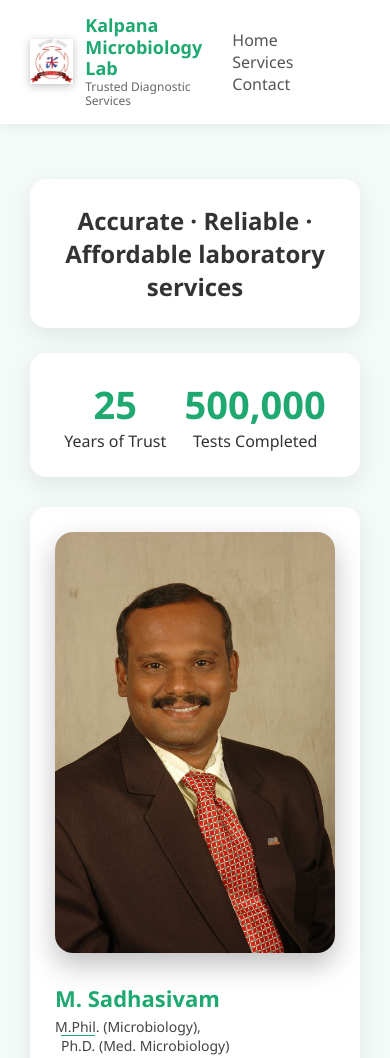
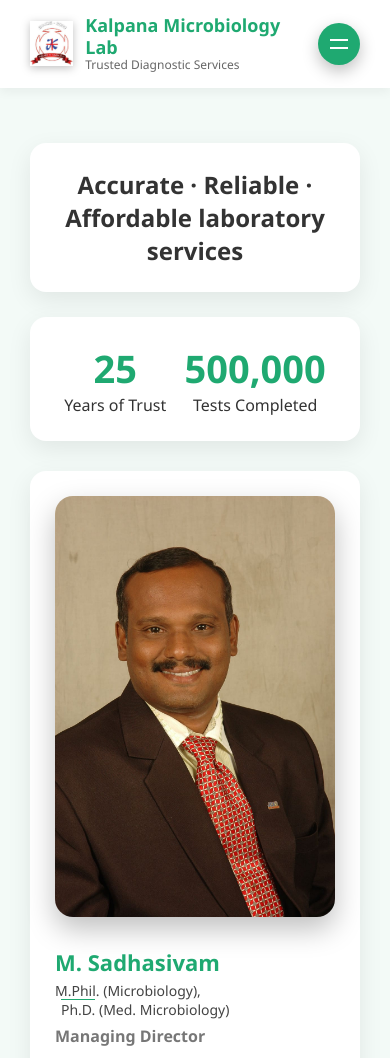
Before and after one commit to Srivignesh12345/KML-Digital-Card, a plain HTML site: page index.html in a window 390 px wide. Shown: the top 1058 px of the page. Drawn offline with Linux system fonts and the light colour scheme.

Commit message:
first commit

```diff
--- a/css/style.css
+++ b/css/style.css
@@ -519,3 +519,77 @@ html {
   line-height: 1.7;
   margin-bottom: 10px;
 }
+
+/* NAV BASE */
+.nav {
+  display: flex;
+  align-items: center;
+}
+
+/* LINKS */
+.nav-links {
+  display: flex;
+  gap: 24px;
+}
+
+.nav-links a {
+  text-decoration: none;
+  color: #333;
+  font-weight: 500;
+}
+
+/* MOBILE TOGGLE BUTTON (CUSTOM) */
+.nav-toggle {
+  display: none;
+  width: 42px;
+  height: 42px;
+  border-radius: 50%;
+  background: var(--green);
+  align-items: center;
+  justify-content: center;
+  flex-direction: column;
+  cursor: pointer;
+  box-shadow: 0 6px 16px rgba(0,0,0,0.25);
+}
+
+.nav-toggle span {
+  width: 18px;
+  height: 2px;
+  background: #fff;
+  margin: 3px 0;
+  transition: 0.3s;
+}
+
+/* MOBILE VIEW */
+@media (max-width: 768px) {
+
+  .nav-links {
+    position: fixed;
+    top: 0;
+    right: -100%;
+    width: 260px;
+    height: 100vh;
+    background: #fff;
+    flex-direction: column;
+    padding: 90px 24px;
+    gap: 20px;
+    box-shadow: -10px 0 30px rgba(0,0,0,0.2);
+    transition: right 0.35s ease;
+    z-index: 9998;
+  }
+
+  .nav-links.active {
+    right: 0;
+  }
+
+  .nav-links a {
+    font-size: 18px;
+    font-weight: 600;
+    color: #333;
+  }
+
+  .nav-toggle {
+    display: flex;
+    margin-left: 12px;
+  }
+}
--- a/index.html
+++ b/index.html
@@ -23,11 +23,20 @@
   </div>
 </div>
 
-  <nav>
-    <a href="#home">Home</a>
-    <a href="#services">Services</a>
-    <a href="#contact">Contact</a>
-  </nav>
+  <nav class="nav">
+  <div class="nav-links" id="navLinks">
+    <a href="#home" onclick="closeMenu()">Home</a>
+    <a href="#services" onclick="closeMenu()">Services</a>
+    <a href="#contact" onclick="closeMenu()">Contact</a>
+  </div>
+
+  <!-- MOBILE TOGGLE -->
+  <div class="nav-toggle" onclick="toggleMenu()">
+    <span></span>
+    <span></span>
+  </div>
+</nav>
+
 </header>
 
 <!-- MAIN -->
--- a/js/app.js
+++ b/js/app.js
@@ -130,3 +130,10 @@ function openLightbox(src) {
 function closeLightbox() {
   document.getElementById("lightbox").style.display = "none";
 }
+function toggleMenu() {
+  document.getElementById("navLinks").classList.toggle("active");
+}
+
+function closeMenu() {
+  document.getElementById("navLinks").classList.remove("active");
+}
```
Also changed, not shown: assets/README.md.
